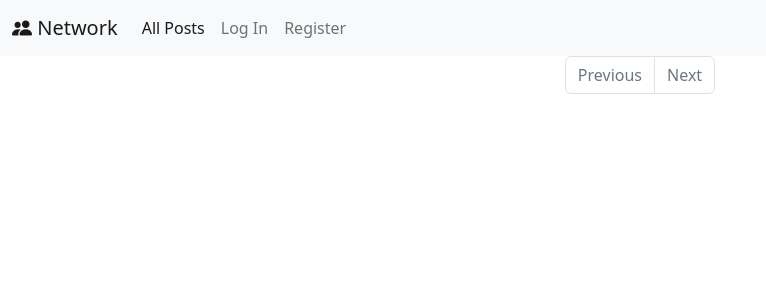
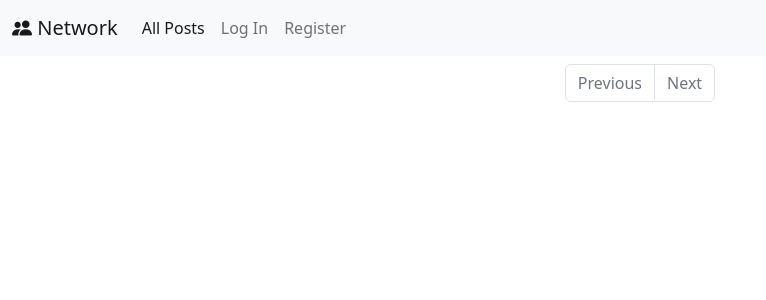
Before and after one commit to Mohamad-Simmo/Network, a Django app: page / in a window 1280 px wide. Shown: the top 300 px of the page, without its empty margins (0-766 px from the left). Run offline with Django 3.2, Linux system fonts and the light colour scheme; data that the repository does not hold is empty.

Commit message:
Edit spacing

```diff
--- a/network/static/network/styles.css
+++ b/network/static/network/styles.css
@@ -55,7 +55,7 @@ a {
   display: flex;
   justify-content: flex-start;
   align-items: center;
-  gap: 20px;
+  gap: 10px;
   width: fit-content;
 }
 .poster:hover {
--- a/network/templates/network/layout.html
+++ b/network/templates/network/layout.html
@@ -63,7 +63,7 @@
       </div>
     </nav>
 
-    <div class="body container px-5"">{% block body %} {% endblock %}</div>
+    <div class="body container px-5 py-2">{% block body %} {% endblock %}</div>
     <script
       src="https://cdn.jsdelivr.net/npm/bootstrap@5.2.0-beta1/dist/js/bootstrap.bundle.min.js"
       integrity="sha384-pprn3073KE6tl6bjs2QrFaJGz5/SUsLqktiwsUTF55Jfv3qYSDhgCecCxMW52nD2"
```
